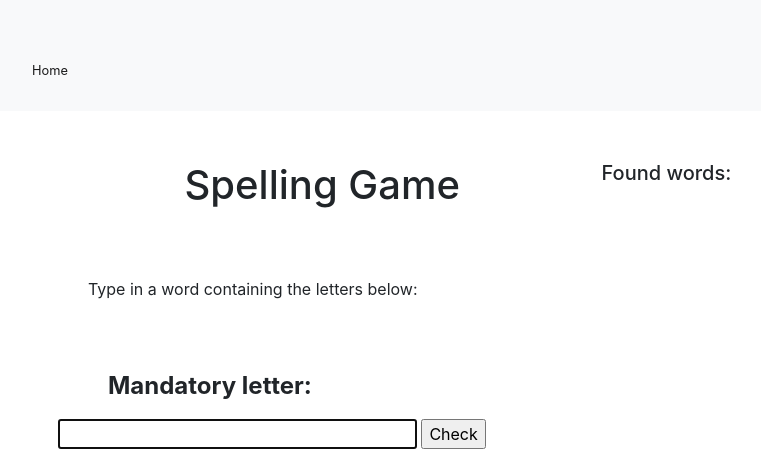
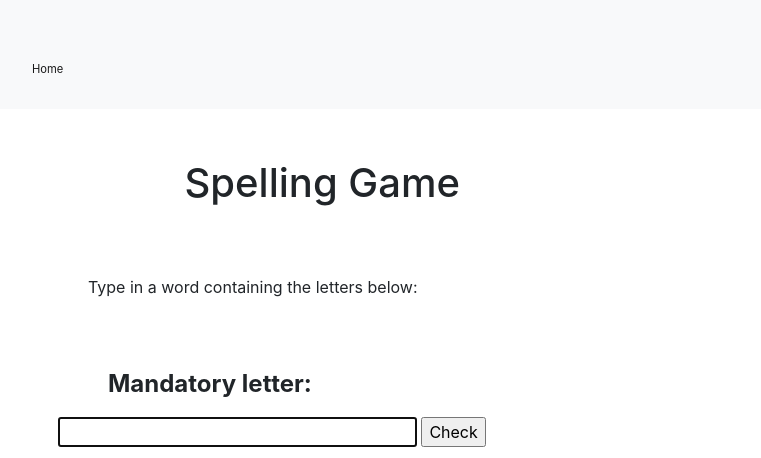
Before and after one commit to luanpo1234/flask_spelling_game, a Flask app: page / in a window 1280 px wide. Shown: the top 458 px of the page, without its empty margins (42-803 px from the left). Run offline with Flask 2, Linux system fonts and the light colour scheme; parts of the project's set-up code (start-up, migrations or seed data) failed here and were passed over; some libraries are stand-ins or nearby versions.

Commit message:
some changes

```diff
--- a/application.py
+++ b/application.py
@@ -3,6 +3,7 @@ import random
 import bee
 import string
 
+TEST_LETTER_SPEC = ("smarted", "r") #Sample letter list and special letter for testing.
 WORDS_7 = bee.WORDS_7
 WORDLIST = bee.WORDLIST
 LETTER_LIST, SPECIAL_LETTER = bee.get_letters(WORDS_7)
@@ -18,10 +19,12 @@ def get_new_letters(letter_list=WORDS_7):
     print("Special letter: ", special_letter)
     return letters, special_letter
 
-def build_list_used(lst, class_="column-list"):
+def build_list_used_str(lst, class_="column-list", sort=True):
     if len(lst) == 0:
         return ""
-    res = f"<ul class= {class_}>"
+    res = f"<h5>You have found {len(lst)} words.</h5> <ul class= {class_}>"
+    if sort:
+        lst = sorted(lst)
     for el in lst:
         res = res + "<li>" + el + "</li>"
     res += "</ul>"
@@ -57,7 +60,7 @@ def check_word():
                     session["total_score"] += points
         letters = LETTERS_STR
         msg_score = f"Total score: {session['total_score']} <br /> {msg} <br />"
-        list_used_html = build_list_used(session["used_words"])
+        list_used_html = build_list_used_str(session["used_words"])
         print(SPECIAL_LETTER)
     return render_template("index.html", letters=letters, msgscore=msg_score, listused=list_used_html)
 
--- a/bee.py
+++ b/bee.py
@@ -4,33 +4,27 @@ Created on Thu Jan 20 10:00:27 2022
 
 @author: luanp
 """
-### Imports: ###
+
 
 from nltk.corpus import brown
 import random
 
-### Constants: ###
 
-#WL_PATH = "C:/Users/luanp/OneDrive/PYTHON/wordlist.txt"
-
-#with open(WL_PATH) as f:
- #   WORDLIST = f.read().splitlines()
 WORDLIST = [w.lower() for w in set(brown.words()) if w.isalpha()]
 print(len(WORDLIST))
 
-# Getting all words with at least 7 unique characters:
-WORDS_7 = [w for w in WORDLIST if len(set([c for c in w])) == 7]
+# Getting all words with 7 unique characters:
+WORDS_7 = [w for w in WORDLIST if len(set(w)) == 7]
 
-### Functions: ###
 
 def get_letters(wordlist):
     """
-    Finds random word with 7 letters, returns unique letters.
+    Finds random word with 7 letters, returns unique letters and one special letter.
     ---
     param wordlist: list of words
     ---
     Returns:
-    list of 7 letters
+    list of 7 letters and one special letter
     """
     word = random.choice(wordlist)
     if len(set(word)) != 7:
@@ -60,7 +54,6 @@ def check_score(input_str, wordlist, letterlist, special_letter, min_lett=4):
     """
     if special_letter not in input_str:
         return f"Word must contain letter {special_letter.upper()}!", 0
-        return 0
     if len(input_str) < min_lett:
         return f"Word must have at least {min_lett} letters!", 0
     if input_str not in wordlist:
@@ -93,11 +86,3 @@ if __name__ == "__main__":
     letters, special_letter = get_letters(WORDS_7)
     sol = get_solutions(WORDLIST, letters, special_letter)
     print(letters, special_letter, sol)
-#print(check_score("cat", WORDLIST, ["c", "a", "t"], 3))
-
-#terminal_game(WORDLIST)
-
-# word = "iloctnof"
-# for w in WORDS_7:
-#     if len(set(word) - set(w)) == 0:
-#         print(w)
--- a/static/style.css
+++ b/static/style.css
@@ -21,11 +21,12 @@ p {
 
 ul {
 	padding-top: 30px;
+
 }
 
 ul > li {
   width: 200px;
-  font-size: 80%
+  font-size: 70%;
 }
 
 input[type=text] {
@@ -48,9 +49,10 @@ input[type=button] {
 }
 #listused {
     /*border: 1px solid green;*/
+	width: 50%;
     float: left; /* add this */
-	font-size: 130%;
 }
+
 
 #letters {
 	font-weight: bold;
@@ -59,12 +61,16 @@ input[type=button] {
 
 #score {
 	font-weight: bold;
-	font-size: 130%;
+	font-size: 110%;
 	text-align: center;
 }
 
+
 .column-list {
-    display: flex;
+	column-count: 3;
+	column-width: 100px;
+	font-size: 200%;
+    /*display: flex;
     flex-flow: wrap column;
     max-height: 400px; /* Limit height to whatever you need */
 }
--- a/templates/index.html
+++ b/templates/index.html
@@ -25,7 +25,6 @@
 		</div>
 
        <div id="listused">
-	   <h5>Found words:</h5>
 		{{listused|safe}}
 		</div>
 </div>
```
